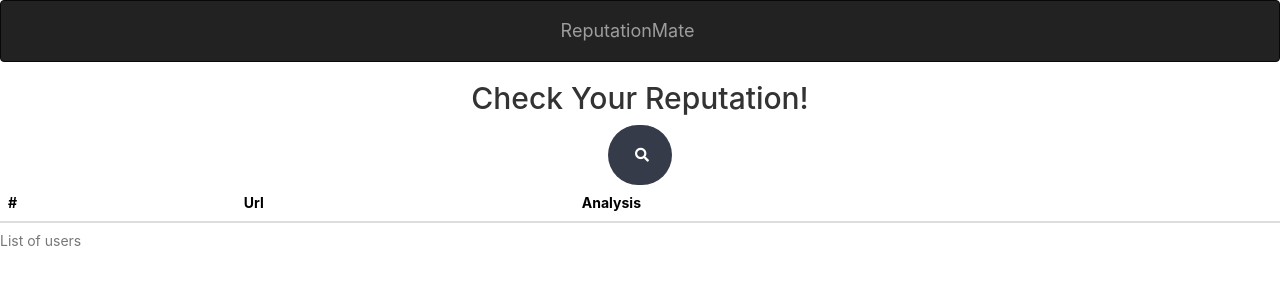
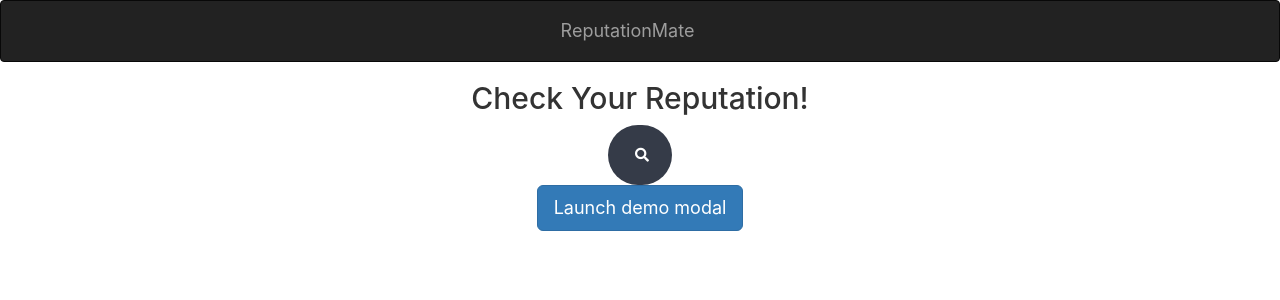
Before and after one commit to ethanrosenberg/reputation-mate, a React (Create React App) app in the folder client/: page / in a window 1280 px wide. Shown: the top 300 px of the page. Built offline with nearby package versions, Linux system fonts and the light colour scheme.

Commit message:
Added modal popup functionality.

```diff
--- a/client/src/App.js
+++ b/client/src/App.js
@@ -6,6 +6,8 @@ import './App.css';
 import SearchBar from './components/SearchBar';
 
 import SearchResults from './components/SearchResults';
+
+import Modal from './components/Modal';
 
 import NavBar from './components/NavBar';
 
@@ -78,6 +80,15 @@ handleSearchBarSubmit = event => {
 
   render() {
 
+    const hasResults = this.state.searchresults.length > 0;
+    let allresults;
+
+    if (hasResults) {
+      allresults = <SearchResults results={this.state.searchresults}/>;
+    }
+
+
+
       return (
 
       <div className="App">
@@ -87,10 +98,17 @@ handleSearchBarSubmit = event => {
       handleSearchBarChange={this.handleSearchBarChange}
       handleSearchBarSubmit={this.handleSearchBarSubmit}
       />
-      <SearchResults results={this.state.searchresults}/>
+
+      {allresults}
+
+
+      <Modal/>
 
       </div>
+
     );
+
+
   }
 }
 
--- a/client/src/components/Modal.js
+++ b/client/src/components/Modal.js
@@ -0,0 +1,34 @@
+
+
+import React from 'react'
+
+function Modal(props){
+
+  return (
+    <div>
+    <button type="button" className="btn btn-primary btn-lg" data-toggle="modal" data-target="#myModal">
+      Launch demo modal
+    </button>
+
+    <div className="modal fade" id="myModal" tabindex="-1" role="dialog" aria-labelledby="myModalLabel" aria-hidden="true">
+      <div className="modal-dialog">
+        <div className="modal-content">
+          <div className="modal-header">
+            <button type="button" className="close" data-dismiss="modal"><span aria-hidden="true">&times;</span><span className="sr-only">Close</span></button>
+            <h4 className="modal-title" id="myModalLabel">Modal title</h4>
+          </div>
+          <div className="modal-body">
+            ...
+          </div>
+          <div className="modal-footer">
+            <button type="button" className="btn btn-default" data-dismiss="modal">Close</button>
+            <button type="button" className="btn btn-primary">Save changes</button>
+          </div>
+        </div>
+      </div>
+    </div>
+            </div>
+  )
+}
+
+export default Modal
--- a/client/src/components/SearchResults.js
+++ b/client/src/components/SearchResults.js
@@ -10,12 +10,13 @@ const SearchResults = (props) => {
     <td>Analysis here.</td>
     </tr>
   ));
-  //const searchResultsJSX = <p>{results.join(", ")}</p>
+  //const searchResultsJSX <div class=”col-6 align-self-center”>= <p>{results.join(", ")}</p>
     return (
-      <div className ="SearchResults">
 
+<div className ="SearchResults">
+<div class="container">
+<br></br>
       <table class="table">
-      <caption>List of users</caption>
       <thead>
         <tr>
           <th scope="col">#</th>
@@ -28,8 +29,8 @@ const SearchResults = (props) => {
       </tbody>
     </table>
 
-
-      </div>
+</div>
+</div>
 
     )
 }
```
